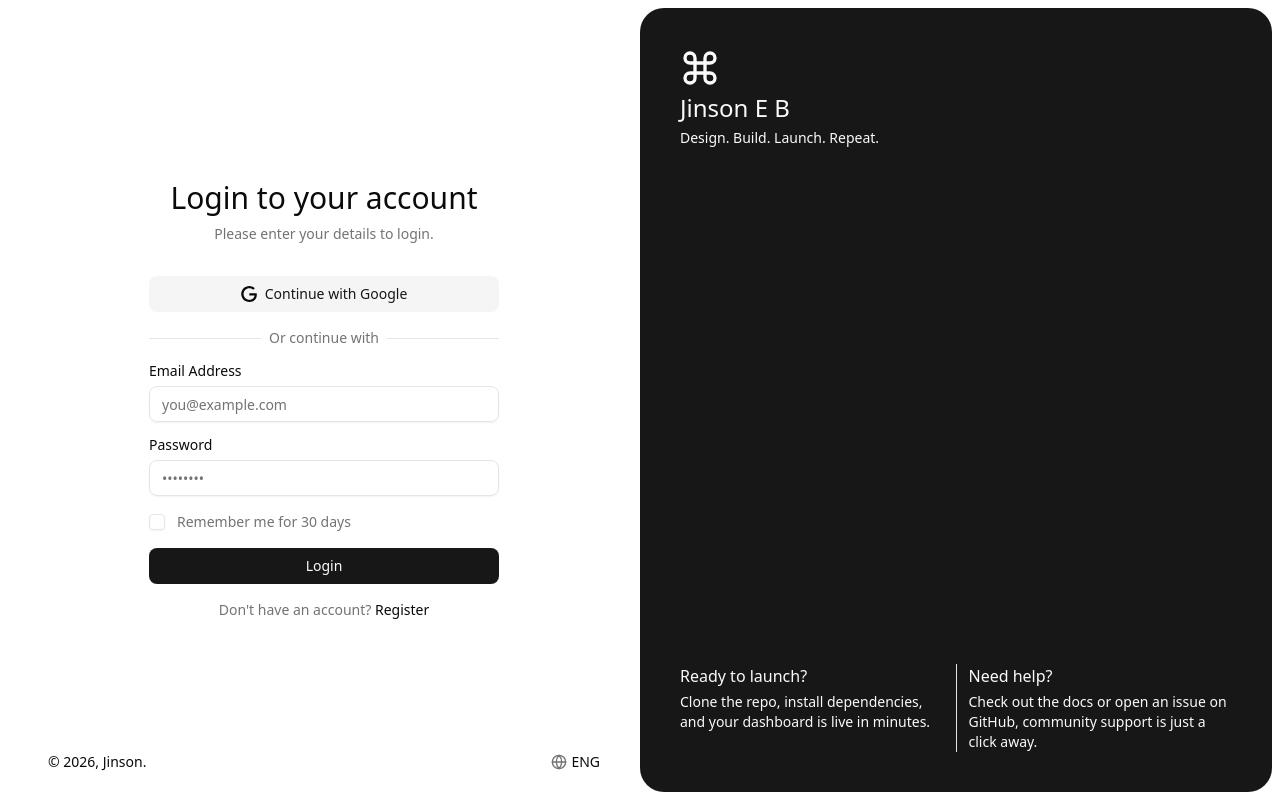
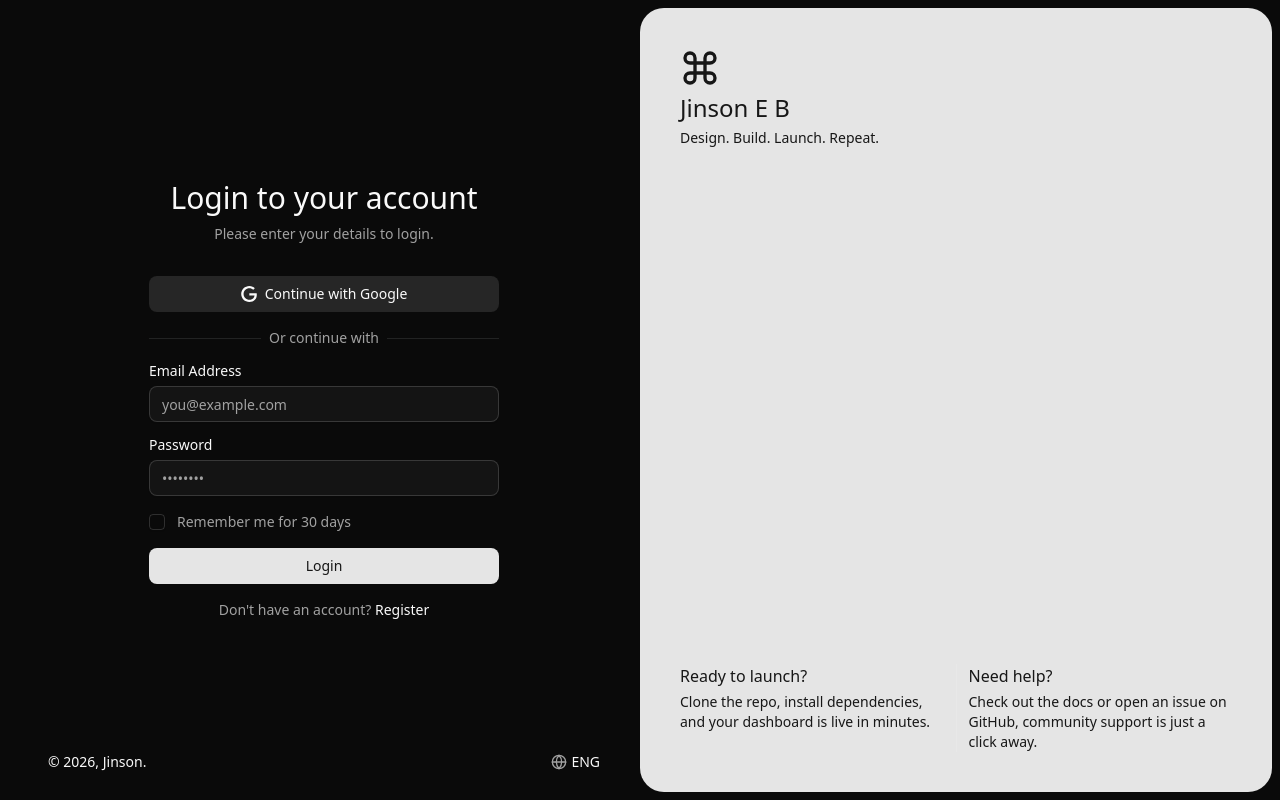
Before and after one commit to FourAndHalf/Portfolio, a Next.js app in the folder frontend/: page /login in a window 1280 px wide. Built offline with nearby package versions, Linux system fonts and the light colour scheme; no server answers.

Commit message:
24-05-2026 | Jinson | Enhancement
* Gave RBAC to other pages inside the website

```diff
--- a/frontend/package.json
+++ b/frontend/package.json
@@ -4,7 +4,7 @@
   "private": true,
   "scripts": {
     "dev": "next dev --turbopack",
-    "build": "next build --no-lint",
+    "build": "next build",
     "start": "next start",
     "lint": "next lint",
     "test": "vitest run"
--- a/frontend/src/app/(business)/layout.tsx
+++ b/frontend/src/app/(business)/layout.tsx
@@ -16,6 +16,7 @@ import {
   type SidebarCollapsible,
   type ContentLayout,
 } from "@/types/preferences/layout";
+import { THEME_MODE_VALUES, THEME_PRESET_VALUES, type ThemeMode, type ThemePreset } from "@/types/preferences/theme";
 
 import { AccountSwitcher } from "@/features/dashboard/components/account-switcher";
 import { LayoutControls } from "@/features/dashboard/components/layout-controls";
@@ -27,10 +28,12 @@ export default async function Layout({ children }: Readonly<{ children: ReactNod
   const cookieStore = await cookies();
   const defaultOpen = cookieStore.get("sidebar_state")?.value === "true";
 
-  const [sidebarVariant, sidebarCollapsible, contentLayout] = await Promise.all([
+  const [sidebarVariant, sidebarCollapsible, contentLayout, themeMode, themePreset] = await Promise.all([
     getPreference<SidebarVariant>("sidebar_variant", SIDEBAR_VARIANT_VALUES, "inset"),
     getPreference<SidebarCollapsible>("sidebar_collapsible", SIDEBAR_COLLAPSIBLE_VALUES, "icon"),
     getPreference<ContentLayout>("content_layout", CONTENT_LAYOUT_VALUES, "full-width"),
+    getPreference<ThemeMode>("theme_mode", THEME_MODE_VALUES, "dark"),
+    getPreference<ThemePreset>("theme_preset", THEME_PRESET_VALUES, "default"),
   ]);
 
   const layoutPreferences = {
@@ -52,8 +55,8 @@ export default async function Layout({ children }: Readonly<{ children: ReactNod
         )}
       >
         <PreferencesStoreProvider
-          themeMode="light"
-          themePreset="default"
+          themeMode={themeMode}
+          themePreset={themePreset}
         >
           <header className="flex h-12 shrink-0 items-center gap-2 border-b transition-[width,height] ease-linear group-has-data-[collapsible=icon]/sidebar-wrapper:h-12">
             <div className="flex w-full items-center justify-between px-4 lg:px-6">
--- a/frontend/src/app/(dashboard)/layout.tsx
+++ b/frontend/src/app/(dashboard)/layout.tsx
@@ -16,6 +16,7 @@ import {
   type SidebarCollapsible,
   type ContentLayout,
 } from "@/types/preferences/layout";
+import { THEME_MODE_VALUES, THEME_PRESET_VALUES, type ThemeMode, type ThemePreset } from "@/types/preferences/theme";
 
 import { AccountSwitcher } from "@/features/dashboard/components/account-switcher";
 import { LayoutControls } from "@/features/dashboard/components/layout-controls";
@@ -28,10 +29,12 @@ export default async function Layout({ children }: Readonly<{ children: ReactNod
   const cookieStore = await cookies();
   const defaultOpen = cookieStore.get("sidebar_state")?.value === "true";
 
-  const [sidebarVariant, sidebarCollapsible, contentLayout] = await Promise.all([
+  const [sidebarVariant, sidebarCollapsible, contentLayout, themeMode, themePreset] = await Promise.all([
     getPreference<SidebarVariant>("sidebar_variant", SIDEBAR_VARIANT_VALUES, "inset"),
     getPreference<SidebarCollapsible>("sidebar_collapsible", SIDEBAR_COLLAPSIBLE_VALUES, "icon"),
     getPreference<ContentLayout>("content_layout", CONTENT_LAYOUT_VALUES, "full-width"),
+    getPreference<ThemeMode>("theme_mode", THEME_MODE_VALUES, "dark"),
+    getPreference<ThemePreset>("theme_preset", THEME_PRESET_VALUES, "default"),
   ]);
 
   const layoutPreferences = {
@@ -54,8 +57,8 @@ export default async function Layout({ children }: Readonly<{ children: ReactNod
         )}
       >
         <PreferencesStoreProvider
-          themeMode="light"
-          themePreset="default"
+          themeMode={themeMode}
+          themePreset={themePreset}
         >
           <CommandMenu />
           <header className="flex h-12 shrink-0 items-center gap-2 border-b transition-[width,height] ease-linear group-has-data-[collapsible=icon]/sidebar-wrapper:h-12">
--- a/frontend/src/app/layout.tsx
+++ b/frontend/src/app/layout.tsx
@@ -1,7 +1,11 @@
 import type { Metadata } from "next";
 import { Geist, Geist_Mono, Inter, JetBrains_Mono } from "next/font/google";
+
+import { ToastProvider } from "@/components/sonner";
+import { getPreference } from "@/server/server-actions";
+import { THEME_MODE_VALUES, THEME_PRESET_VALUES, type ThemeMode, type ThemePreset } from "@/types/preferences/theme";
+
 import "@/styles/globals.css";
-import { ToastProvider } from "@/components/sonner";
 
 const geistSans = Geist({
   variable: "--font-geist-sans",
@@ -29,15 +33,20 @@ export const metadata: Metadata = {
   icons: {
     icon: "/images/icon.png"
   }
-};
+  };
 
-export default function RootLayout({
+  export default async function RootLayout({
   children,
 }: Readonly<{
   children: React.ReactNode;
 }>) {
+  const [themeMode, themePreset] = await Promise.all([
+    getPreference<ThemeMode>("theme_mode", THEME_MODE_VALUES, "dark"),
+    getPreference<ThemePreset>("theme_preset", THEME_PRESET_VALUES, "default"),
+  ]);
+
   return (
-    <html lang="en">
+    <html lang="en" className={themeMode} data-theme-preset={themePreset}>
       <body
         className={`${geistSans.variable} ${geistMono.variable} ${inter.variable} ${jetbrainsMono.variable} antialiased bg-background`}
       >
--- a/frontend/src/app/page.tsx
+++ b/frontend/src/app/page.tsx
@@ -1,27 +1,22 @@
-"use client";
+import { cookies } from "next/headers";
+import { getPreference } from "@/server/server-actions";
+import { PreferencesStoreProvider } from "@/stores/preferences/preferences-provider";
+import { THEME_MODE_VALUES, THEME_PRESET_VALUES, type ThemeMode, type ThemePreset } from "@/types/preferences/theme";
+import { LandingContent } from "@/features/landing/components/landing-content";
 
-import React, { useEffect } from "react";
-import { updateThemePreset } from "@/lib/theme-utils";
-import { PreferencesStoreProvider } from "@/stores/preferences/preferences-provider";
-import { Navigation } from "@/features/landing/components/navigation";
-import { Hero } from "@/features/landing/components/hero";
-import { BentoSection } from "@/features/landing/components/bento-section";
-import { Footer } from "@/features/landing/components/footer";
+export default async function LandingPage() {
+  const cookieStore = await cookies();
+  const sessionToken = cookieStore.get("session_token")?.value;
+  const isLoggedIn = !!sessionToken;
 
-export default function LandingPage() {
-  useEffect(() => {
-    // Force the Technical Precision preset for the landing page
-    updateThemePreset("technical-precision");
-  }, []);
+  const [themeMode, themePreset] = await Promise.all([
+    getPreference<ThemeMode>("theme_mode", THEME_MODE_VALUES, "dark"),
+    getPreference<ThemePreset>("theme_preset", THEME_PRESET_VALUES, "technical-precision"),
+  ]);
 
   return (
-    <PreferencesStoreProvider themeMode="dark" themePreset="technical-precision">
-      <main className="min-h-screen bg-background text-foreground font-display selection:bg-primary/30 selection:text-primary">
-        <Navigation />
-        <Hero />
-        <BentoSection />
-        <Footer />
-      </main>
+    <PreferencesStoreProvider themeMode={themeMode} themePreset={themePreset}>
+      <LandingContent isLoggedIn={isLoggedIn} />
     </PreferencesStoreProvider>
   );
 }
```
